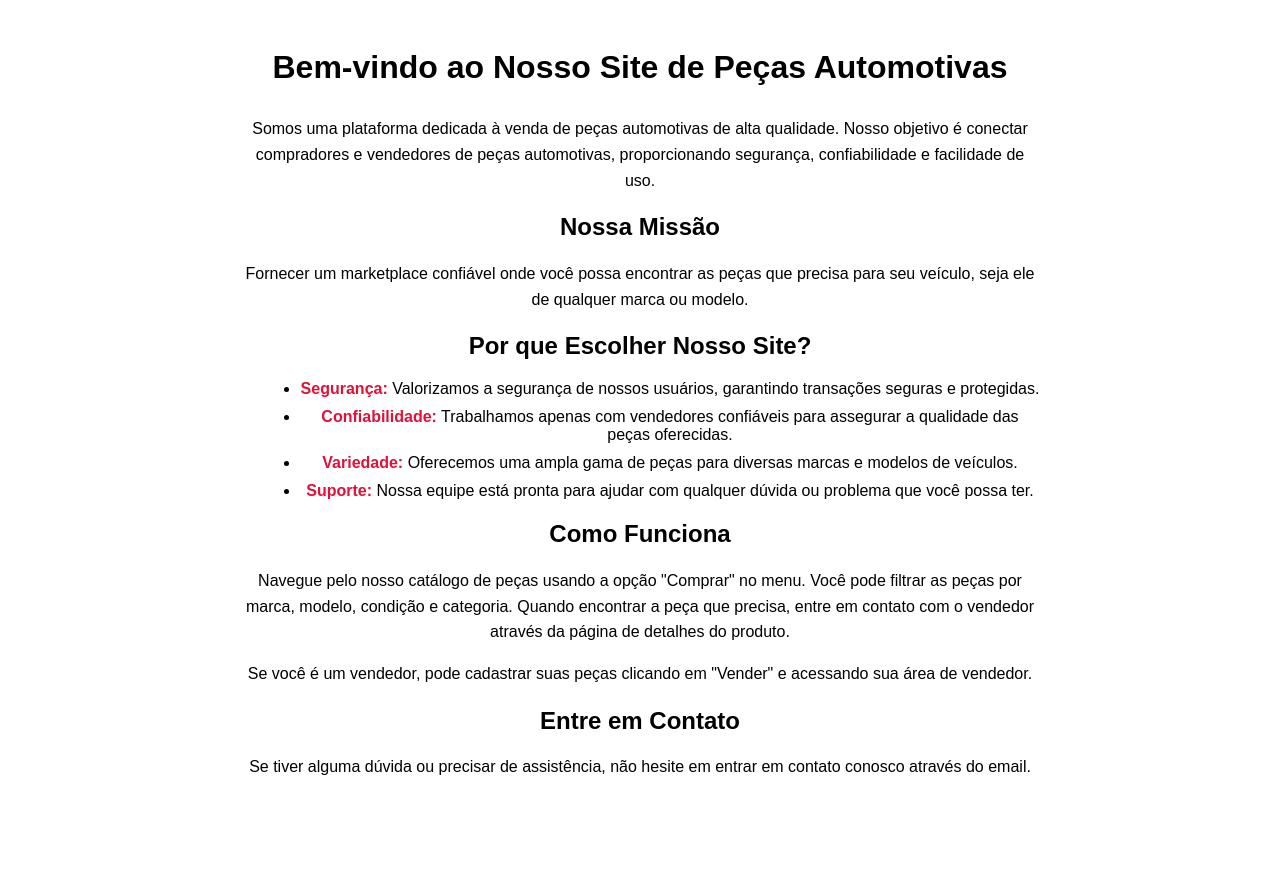
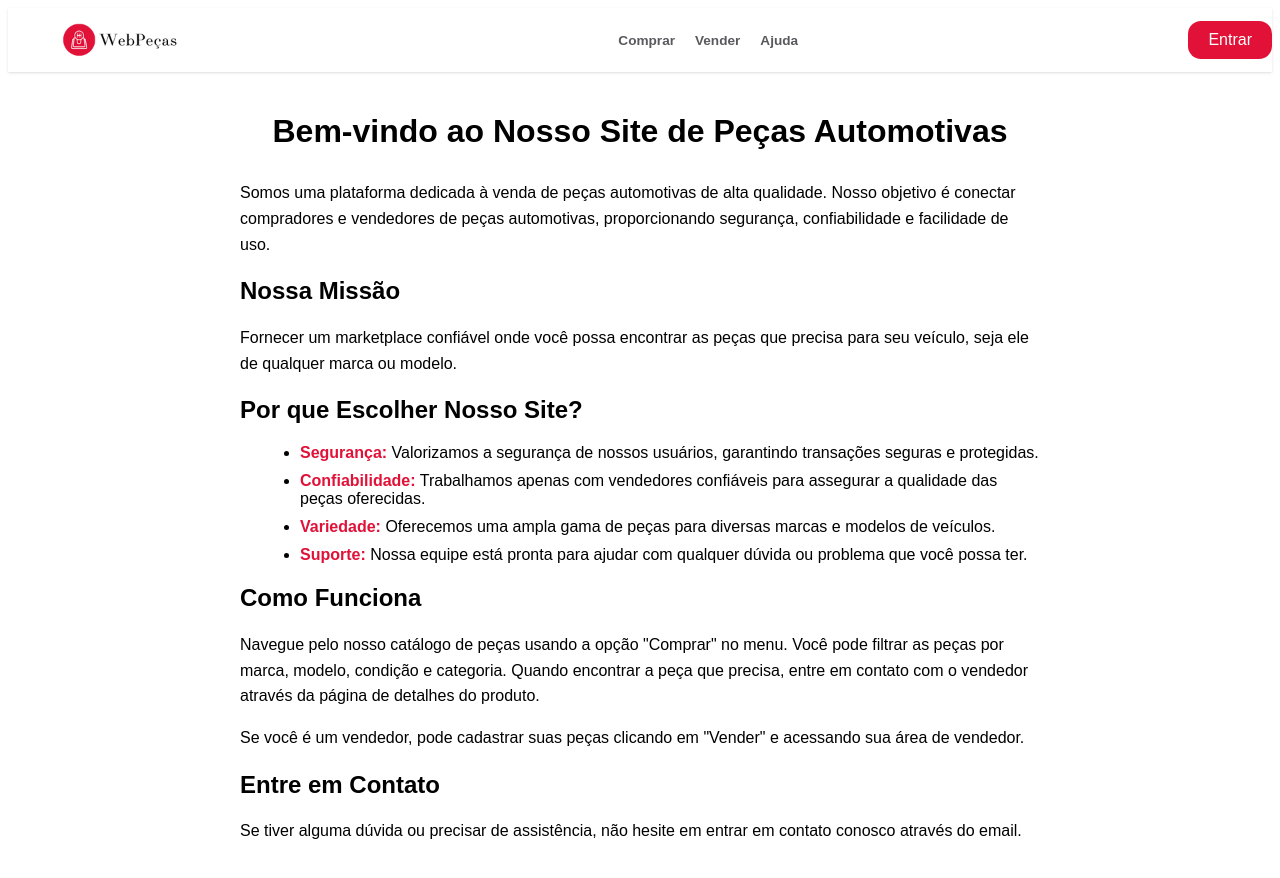
Before and after one commit to BarryHook1/pi-4, a React (Create React App) app in the folder frontend/: page /help in a window 1280 px wide. Shown: the top 878 px of the page. Before the commit the page ends 823 px from the top, so only its background shows below. Built offline with nearby package versions, Linux system fonts and the light colour scheme.

Commit message:
AuthContext e header

```diff
--- a/frontend/src/App.js
+++ b/frontend/src/App.js
@@ -1,31 +1,33 @@
-import logo from './logo.svg';
-import { BrowserRouter as Router, Routes, Route } from 'react-router-dom';  // Importando Routes e Route
-import './App.css';
-import HomePage from './pages/homepage/home';
-import LoginPage from './pages/login/login';  // Importando a página de Login
-import SignupPage from './pages/SignupPage/SignupPage';  // Importando a página de Cadastro
-import SearchPage from './pages/searchpage/search';
-import SellPage from './pages/sellpage/sellpage';
-import VendedorPage from './pages/vendedorpage/vendedorpage';
-import ProductDetail from './pages/productdetailpage/ProductDetail';
-import HelpPage from './pages/helppage/helppage';
+import logo from "./logo.svg";
+import { Routes, Route } from "react-router-dom"; // Importando Routes e Route
+import "./App.css";
+import HomePage from "./pages/homepage/home";
+import LoginPage from "./pages/login/login"; // Importando a página de Login
+import SignupPage from "./pages/SignupPage/SignupPage"; // Importando a página de Cadastro
+import SearchPage from "./pages/searchpage/search";
+import SellPage from "./pages/sellpage/sellpage";
+import VendedorPage from "./pages/vendedorpage/vendedorpage";
+import ProductDetail from "./pages/productdetailpage/ProductDetail";
+import HelpPage from "./pages/helppage/helppage";
 
 function App() {
   return (
-    <div className="App">
-      <Router>
-        <Routes>  {/* Envolver Route dentro de Routes */}
-          <Route path="/" element={<HomePage />} />  {/* Rota para a HomePage */}
-          <Route path="/login" element={<LoginPage />} />  {/* Rota para a LoginPage */}
-          <Route path="/signup" element={<SignupPage />} />  {/* Rota para a SignupPage */}
-          <Route path="/search" element={<SearchPage />} />  {/* Rota para a SearchPage */}
-          <Route path="/sellpage" element={<SellPage />} />  {/* Rota para a SellPage */}
-          <Route path="/vendedorpage" element={<VendedorPage />} />  {/* Rota para a VendedorPage */}
-          <Route path="/help" element={<HelpPage />} /> {/* Rota para a página de ajuda */}
-          <Route path="/product/:productId" element={<ProductDetail />} />
-        </Routes>
-      </Router>
-    </div>
+    <Routes>
+      <Route path="/" element={<HomePage />} /> {/* Rota para a HomePage */}
+      <Route path="/login" element={<LoginPage />} />{" "}
+      {/* Rota para a LoginPage */}
+      <Route path="/signup" element={<SignupPage />} />{" "}
+      {/* Rota para a SignupPage */}
+      <Route path="/search" element={<SearchPage />} />{" "}
+      {/* Rota para a SearchPage */}
+      <Route path="/sellpage" element={<SellPage />} />{" "}
+      {/* Rota para a SellPage */}
+      <Route path="/vendedorpage" element={<VendedorPage />} />{" "}
+      {/* Rota para a VendedorPage */}
+      <Route path="/help" element={<HelpPage />} />{" "}
+      {/* Rota para a página de ajuda */}
+      <Route path="/product/:productId" element={<ProductDetail />} />
+    </Routes>
   );
 }
 
--- /dev/null
+++ b/frontend/src/context/AuthContext.js
@@ -0,0 +1,53 @@
+import React, { createContext, useState, useEffect } from "react";
+
+export const AuthContext = createContext();
+
+export const AuthProvider = ({ children }) => {
+  const [userName, setUserName] = useState("");
+  const [isVendedor, setIsVendedor] = useState(false);
+  const [userId, setUserId] = useState("");
+
+  useEffect(() => {
+    const storedUserName = localStorage.getItem("userName");
+    const storedVendedor = localStorage.getItem("vendedor");
+    const storedUserId = localStorage.getItem("userId");
+
+    if (storedUserName) {
+      setUserName(storedUserName);
+    }
+
+    if (storedVendedor) {
+      setIsVendedor(storedVendedor === "true" || storedVendedor === true);
+    }
+
+    if (storedUserId) {
+      setUserId(storedUserId);
+    }
+  }, []);
+
+  const login = (name, vendedor, id) => {
+    localStorage.setItem("userName", name);
+    localStorage.setItem("vendedor", vendedor);
+    localStorage.setItem("userId", id);
+    setUserName(name);
+    setIsVendedor(Boolean(vendedor)); // Garante que é um booleano
+    setUserId(id);
+  };
+
+  const logout = () => {
+    localStorage.removeItem("userName");
+    localStorage.removeItem("vendedor");
+    localStorage.removeItem("userId");
+    setUserName("");
+    setIsVendedor(false);
+    setUserId("");
+  };
+
+  return (
+    <AuthContext.Provider
+      value={{ userName, isVendedor, userId, login, logout }}
+    >
+      {children}
+    </AuthContext.Provider>
+  );
+};
--- a/frontend/src/index.js
+++ b/frontend/src/index.js
@@ -1,17 +1,24 @@
+// index.js
 import React from 'react';
 import ReactDOM from 'react-dom/client';
 import './index.css';
 import App from './App';
+import Header from './pages/layout/header'; // Ajuste o caminho conforme necessário
+import { BrowserRouter as Router } from 'react-router-dom';
 import reportWebVitals from './reportWebVitals';
+import { AuthProvider } from './context/AuthContext';
 
+// index.js
 const root = ReactDOM.createRoot(document.getElementById('root'));
 root.render(
   <React.StrictMode>
-    <App />
+    <Router>
+      <AuthProvider>
+        <Header />
+        <App />
+      </AuthProvider>
+    </Router>
   </React.StrictMode>
 );
 
-// If you want to start measuring performance in your app, pass a function
-// to log results (for example: reportWebVitals(console.log))
-// or send to an analytics endpoint. Learn more: https://bit.ly/CRA-vitals
 reportWebVitals();
--- /dev/null
+++ b/frontend/src/pages/layout/header.css
@@ -0,0 +1,115 @@
+/* header.css */
+.header {
+    display: flex;
+    align-items: center;
+    justify-content: space-between;
+    background-color: #fff; /* Defina a cor de fundo desejada */
+    padding: 10px 20px;
+    box-shadow: 0px 4px 8px rgba(0, 0, 0, 0.1);
+  }
+
+  .logo img {
+    height: 50px; /* Ajuste o tamanho conforme necessário */
+    cursor: pointer;
+  }
+
+  .nav ul {
+    display: flex;
+    list-style: none;
+    margin: 0;
+    padding: 0;
+  }
+
+  .nav li {
+    margin: 0 15px;
+  }
+
+  .nav a {
+    text-decoration: none;
+    color: #333; /* Cor do texto */
+    font-size: 16px;
+  }
+
+  .nav a:hover {
+    color: #e11138; /* Cor ao passar o mouse */
+  }
+
+  .login {
+    display: flex;
+    align-items: center;
+  }
+
+  .login-btn,
+  .logout-btn,
+  .profile-btn {
+    background-color: #e11138;
+    color: #fff;
+    border: none;
+    padding: 8px 12px;
+    cursor: pointer;
+    font-size: 16px;
+    margin-left: 10px;
+    border-radius: 5px;
+  }
+
+  .login-btn:hover,
+  .logout-btn:hover,
+  .profile-btn:hover {
+    background-color: #c00d2e;
+  }
+
+  .user-menu {
+    display: flex;
+    align-items: center;
+  }
+
+  .user-menu span {
+    margin-right: 10px;
+  }
+
+  .dropdown {
+    position: relative;
+    display: inline-block;
+  }
+
+  .dropdown-content {
+    display: none;
+    position: absolute;
+    right: 0;
+    background-color: #fff;
+    min-width: 120px;
+    box-shadow: 0px 4px 8px rgba(0, 0, 0, 0.1);
+    z-index: 1;
+  }
+
+  .dropdown-content button {
+    color: #333;
+    padding: 10px;
+    text-decoration: none;
+    display: block;
+    width: 100%;
+    background: none;
+    border: none;
+    text-align: left;
+    cursor: pointer;
+  }
+
+  .dropdown-content button:hover {
+    background-color: #f1f1f1;
+  }
+
+  .dropdown:hover .dropdown-content {
+    display: block;
+  }
+
+  .dropdown .profile-btn {
+    background-color: transparent;
+    color: #333;
+    border: none;
+    cursor: pointer;
+    font-size: 16px;
+  }
+
+  .dropdown .profile-btn:hover {
+    color: #e11138;
+  }
--- /dev/null
+++ b/frontend/src/pages/layout/header.js
@@ -0,0 +1,80 @@
+// Header.js
+import React, { useContext } from 'react';
+import { Link, useNavigate } from 'react-router-dom';
+import logo from '../../assets/logo.png';
+import './layout';
+import { AuthContext } from '../../context/AuthContext';
+
+const Header = () => {
+    const navigate = useNavigate();
+    const { userName, isVendedor, logout } = useContext(AuthContext);
+
+    const handleLogout = () => {
+      logout();
+      navigate('/');
+    };
+
+    const handleSellClick = () => {
+      if (isVendedor) {
+        navigate('/sellpage');
+      } else {
+        alert('Você precisa ser um vendedor para acessar esta página.');
+      }
+    };
+
+    const handleProfileClick = () => {
+      navigate('/vendedorpage');
+    };
+
+    return (
+      <header className="header">
+        <div className="logo" onClick={() => navigate('/')}>
+          <img src={logo} alt="Logo" />
+        </div>
+        <nav className="nav">
+          <ul>
+            <li className="header-text">
+              <Link to="/search">Comprar</Link>
+            </li>
+            <li className="header-text">
+              <a href="#" onClick={handleSellClick}>
+                Vender
+              </a>
+            </li>
+            <li className="header-text">
+              <Link to="/help">Ajuda</Link>
+            </li>
+          </ul>
+        </nav>
+        <div className="login">
+          {userName ? (
+            <div className="user-menu">
+              {isVendedor ? (
+                <div className="dropdown">
+                  <button className="profile-btn" onClick={handleProfileClick}>
+                    Meu Perfil
+                  </button>
+                  <div className="dropdown-content">
+                    <button onClick={handleLogout}>Logout</button>
+                  </div>
+                </div>
+              ) : (
+                <div>
+                  <span>Bem-vindo, {userName}</span>
+                  <button className="logout-btn" onClick={handleLogout}>
+                    Logout
+                  </button>
+                </div>
+              )}
+            </div>
+          ) : (
+            <button className="login-btn" onClick={() => navigate('/login')}>
+              Entrar
+            </button>
+          )}
+        </div>
+      </header>
+    );
+  };
+
+  export default Header;
--- /dev/null
+++ b/frontend/src/pages/layout/layout.js
@@ -0,0 +1,14 @@
+// Layout.js
+import React from 'react';
+import Header from './header'; // Ajuste o caminho conforme necessário
+
+const Layout = ({ children }) => {
+  return (
+    <div>
+      <Header />
+      <main>{children}</main>
+    </div>
+  );
+};
+
+export default Layout;
--- a/frontend/src/pages/login/login.js
+++ b/frontend/src/pages/login/login.js
@@ -1,74 +1,71 @@
-import React, { useState } from 'react';
-import './login.css';
-import { useNavigate } from 'react-router-dom';
+import React, { useState, useContext } from 'react';
+import { useNavigate, Link } from 'react-router-dom';
+import { AuthContext } from '../../context/AuthContext';
+import './login.css'; // Importe o arquivo CSS
 
-function LoginPage() {
+const LoginPage = () => {
+  const navigate = useNavigate();
+  const { login } = useContext(AuthContext);
   const [email, setEmail] = useState('');
   const [password, setPassword] = useState('');
-  const [message, setMessage] = useState('');
-  const navigate = useNavigate();
 
-  const handleSubmit = async (e) => {
-    e.preventDefault();
-
+  const handleLogin = async () => {
     try {
       const response = await fetch('http://localhost:8080/login', {
         method: 'POST',
-        headers: {
-          'Content-Type': 'application/json',
-        },
-        body: JSON.stringify({ email, password })  // Enviar email e senha ao backend
+        headers: { 'Content-Type': 'application/json' },
+        body: JSON.stringify({ email, password }),
       });
 
       const data = await response.json();
+
       if (response.ok) {
-        // Armazenar o nome do usuário, o vendedorId e o status de vendedor no localStorage
-        localStorage.setItem('userName', data.name);
-        localStorage.setItem('vendedorId', data.userId);  // Adicionando o vendedorId ao localStorage
-        localStorage.setItem('vendedor', data.vendedor);  // Armazenando o status de vendedor
-        navigate('/');  // Redireciona para a página inicial
+        const { name, vendedor, userId } = data;
+
+        // Chamar a função `login` do AuthContext
+        login(name, vendedor, userId);
+
+        // Navegar para a página inicial ou outra página
+        navigate('/');
       } else {
-        setMessage(data.message || 'Erro ao fazer login');
+        alert(`Erro ao fazer login: ${data.message}`);
       }
     } catch (error) {
-      setMessage('Erro ao conectar com o servidor.');
+      console.error('Erro ao fazer login:', error);
+      alert('Erro ao fazer login. Por favor, tente novamente.');
     }
   };
 
   return (
     <div className="login-container">
       <h1>Login</h1>
-      <form onSubmit={handleSubmit}>
+      {/* Formulário de login */}
       <div className="form-group">
-          <label htmlFor="email">Email:</label>
+        <label>Email:</label>
         <input
           type="email"
-            id="email"
           value={email}
           onChange={(e) => setEmail(e.target.value)}
-            required
+          placeholder="Email"
         />
       </div>
       <div className="form-group">
-          <label htmlFor="password">Senha:</label>
+        <label>Senha:</label>
         <input
           type="password"
-            id="password"
           value={password}
           onChange={(e) => setPassword(e.target.value)}
-            required
+          placeholder="Senha"
         />
       </div>
-        <button type="submit">Entrar</button>
-        {message && <p>{message}</p>}
-      </form>
-
+      <button onClick={handleLogin}>Login</button>
       <div className="signup-link">
-        <p>Não tem cadastro?</p>
-        <button onClick={() => navigate('/signup')}>Cadastre-se</button> {/* Redireciona para a página de cadastro */}
+        <p>
+          Não tem uma conta? <Link to="/signup">Cadastre-se</Link>
+        </p>
       </div>
     </div>
   );
-}
+};
 
 export default LoginPage;
--- a/frontend/src/pages/sellpage/sellpage.js
+++ b/frontend/src/pages/sellpage/sellpage.js
@@ -1,5 +1,6 @@
-import React, { useState } from "react";
+import React, { useState, useContext } from "react";
 import "./sellpage.css";
+import { AuthContext } from '../../context/AuthContext';
 
 const carBrandsWithModels = {
   Chevrolet: [
@@ -371,6 +372,7 @@ const partCategories = {
 };
 
 const SellPage = () => {
+    const { userId, isVendedor } = useContext(AuthContext);
   const [typeCategory, setTypeCategory] = useState("");
   const [typePart, setTypePart] = useState("");
   const [stock, setStock] = useState("");
@@ -388,19 +390,17 @@ const SellPage = () => {
     setCarModel(""); // Limpa o modelo quando muda a marca
   };
 
+
   const handleSubmit = async (e) => {
     e.preventDefault();
 
-    const vendedorId = localStorage.getItem("vendedorId");
-    console.log("vendedorId:", vendedorId); // Verifique se o vendedorId não é null
-
-    if (!vendedorId) {
-      alert("Você precisa estar logado para adicionar produtos.");
+    if (!isVendedor) {
+      alert("Você precisa ser um vendedor para adicionar produtos.");
       return;
     }
 
     const productData = {
-      vendedorId, // Enviar o vendedorId na requisição
+        vendedorId: userId, // Usando userId como vendedorId
       typeCategory,
       typePart,
       stock,
--- a/frontend/src/pages/vendedorpage/vendedorpage.js
+++ b/frontend/src/pages/vendedorpage/vendedorpage.js
@@ -1,29 +1,30 @@
 // vendedorpage.js
-import React, { useState, useEffect } from 'react';
-import './vendedorpage.css';
-import { useNavigate } from 'react-router-dom';
+import React, { useState, useEffect, useContext } from "react";
+import "./vendedorpage.css";
+import { useNavigate } from "react-router-dom";
+import { AuthContext } from "../../context/AuthContext";
 
 const VendedorPage = () => {
   const navigate = useNavigate();
+  const { isVendedor, userId } = useContext(AuthContext);
   const [products, setProducts] = useState([]);
   const [proposals, setProposals] = useState([]);
-    const [activeTab, setActiveTab] = useState('produtos'); // 'produtos' ou 'propostas'
+  const [activeTab, setActiveTab] = useState("produtos");
 
   useEffect(() => {
-        const isVendedor = localStorage.getItem('vendedor') === 'true';
     if (!isVendedor) {
-            alert('Você precisa ser um vendedor para acessar esta página.');
-            navigate('/');  // Redireciona para a página inicial ou outra página adequada
+      alert("Você precisa ser um vendedor para acessar esta página.");
+      navigate("/");
     } else {
       fetchProducts();
       fetchProposals();
     }
-    }, [navigate]);
+  }, [navigate, isVendedor]);
+
 
   const fetchProducts = async () => {
-        const vendedorId = localStorage.getItem('vendedorId');
     try {
-            const response = await fetch(`http://localhost:8080/vendedor/products/${vendedorId}`);
+      const response = await fetch(`http://localhost:8080/vendedor/products/${userId}`);
       const data = await response.json();
       setProducts(data);
     } catch (error) {
@@ -32,9 +33,8 @@ const VendedorPage = () => {
   };
 
   const fetchProposals = async () => {
-        const vendedorId = localStorage.getItem('vendedorId');
     try {
-            const response = await fetch(`http://localhost:8080/vendedor/proposals/${vendedorId}`);
+      const response = await fetch(`http://localhost:8080/vendedor/proposals/${userId}`);
       const data = await response.json();
       setProposals(data);
     } catch (error) {
@@ -44,43 +44,60 @@ const VendedorPage = () => {
 
   const handleDelete = async (productId) => {
     try {
-            const response = await fetch(`http://localhost:8080/products/${productId}`, {
-                method: 'DELETE',
-            });
+      const response = await fetch(
+        `http://localhost:8080/products/${productId}`,
+        {
+          method: "DELETE",
+        }
+      );
       if (response.ok) {
-                alert('Produto excluído com sucesso!');
+        alert("Produto excluído com sucesso!");
         // Atualizar a lista de produtos
-                setProducts(products.filter(product => product._id !== productId));
+        setProducts(products.filter((product) => product._id !== productId));
       } else {
         const data = await response.json();
         alert(`Erro ao excluir produto: ${data.message}`);
       }
     } catch (error) {
-            console.error('Erro ao excluir produto:', error);
+      console.error("Erro ao excluir produto:", error);
     }
   };
 
   const handleUpdate = async (productId, updatedStock) => {
-        console.log('Atualizando produto:', productId, 'com novo estoque:', updatedStock);
+    console.log(
+      "Atualizando produto:",
+      productId,
+      "com novo estoque:",
+      updatedStock
+    );
     try {
-            const response = await fetch(`http://localhost:8080/products/${productId}`, {
-                method: 'PUT',
-                headers: { 'Content-Type': 'application/json' },
+      const response = await fetch(
+        `http://localhost:8080/products/${productId}`,
+        {
+          method: "PUT",
+          headers: { "Content-Type": "application/json" },
           body: JSON.stringify({ stock: updatedStock }),
-            });
+        }
+      );
       const data = await response.json();
       if (response.ok) {
-                alert('Estoque atualizado com sucesso!');
+        alert("Estoque atualizado com sucesso!");
         // Atualizar a lista de produtos
-                setProducts(products.map(product =>
-                    product._id === productId ? { ...product, stock: updatedStock } : product
-                ));
+        setProducts(
+          products.map((product) =>
+            product._id === productId
+              ? { ...product, stock: updatedStock }
+              : product
+          )
+        );
       } else {
         alert(`Erro ao atualizar estoque: ${data.message}`);
       }
     } catch (error) {
-            console.error('Erro ao atualizar estoque:', error);
-            alert('Erro ao atualizar estoque. Verifique o console para mais detalhes.');
+      console.error("Erro ao atualizar estoque:", error);
+      alert(
+        "Erro ao atualizar estoque. Verifique o console para mais detalhes."
+      );
     }
   };
 
@@ -89,37 +106,60 @@ const VendedorPage = () => {
       <h1>Área do Vendedor</h1>
       <div className="tab-menu">
         <button
-                    className={activeTab === 'produtos' ? 'active' : ''}
-                    onClick={() => setActiveTab('produtos')}>
+          className={activeTab === "produtos" ? "active" : ""}
+          onClick={() => setActiveTab("produtos")}
+        >
           Meus Produtos
         </button>
         <button
-                    className={activeTab === 'propostas' ? 'active' : ''}
-                    onClick={() => setActiveTab('propostas')}>
+          className={activeTab === "propostas" ? "active" : ""}
+          onClick={() => setActiveTab("propostas")}
+        >
           Propostas
         </button>
       </div>
 
-            {activeTab === 'produtos' && (
+      {activeTab === "produtos" && (
         <div className="product-list">
           {products.length > 0 ? (
             products.map((product) => (
               <div key={product._id} className="product-card">
                 <h3>{product.typePart}</h3>
-                                <p><strong>Marca do Carro:</strong> {product.carBrand}</p>
-                                <p><strong>Modelo do Carro:</strong> {product.carModel}</p>
-                                <p><strong>Ano:</strong> {product.yearFrom} - {product.yearTo}</p>
-                                <p><strong>Condição:</strong> {product.condition}</p>
-                                <p><strong>Descrição:</strong> {product.description}</p>
-                                <p><strong>Quantidade em Estoque:</strong> {product.stock}</p>
+                <p>
+                  <strong>Marca do Carro:</strong> {product.carBrand}
+                </p>
+                <p>
+                  <strong>Modelo do Carro:</strong> {product.carModel}
+                </p>
+                <p>
+                  <strong>Ano:</strong> {product.yearFrom} - {product.yearTo}
+                </p>
+                <p>
+                  <strong>Condição:</strong> {product.condition}
+                </p>
+                <p>
+                  <strong>Descrição:</strong> {product.description}
+                </p>
+                <p>
+                  <strong>Quantidade em Estoque:</strong> {product.stock}
+                </p>
                 <div className="actions">
-                                    <button onClick={() => handleDelete(product._id)}>Excluir</button>
-                                    <button onClick={() => {
-                                        const newStock = prompt('Digite a nova quantidade em estoque:', product.stock);
+                  <button onClick={() => handleDelete(product._id)}>
+                    Excluir
+                  </button>
+                  <button
+                    onClick={() => {
+                      const newStock = prompt(
+                        "Digite a nova quantidade em estoque:",
+                        product.stock
+                      );
                       if (newStock !== null && !isNaN(newStock)) {
                         handleUpdate(product._id, Number(newStock));
                       }
-                                    }}>Atualizar Estoque</button>
+                    }}
+                  >
+                    Atualizar Estoque
+                  </button>
                 </div>
               </div>
             ))
@@ -129,16 +169,25 @@ const VendedorPage = () => {
         </div>
       )}
 
-            {activeTab === 'propostas' && (
+      {activeTab === "propostas" && (
         <div className="proposal-list">
           {proposals.length > 0 ? (
             proposals.map((proposal) => (
               <div key={proposal._id} className="proposal-card">
                 <h3>Proposta para: {proposal.product.typePart}</h3>
-                                <p><strong>Email:</strong> {proposal.email}</p>
-                                <p><strong>Telefone:</strong> {proposal.phone}</p>
-                                <p><strong>Mensagem:</strong> {proposal.message}</p>
-                                <p><strong>Data:</strong> {new Date(proposal.date).toLocaleString()}</p>
+                <p>
+                  <strong>Email:</strong> {proposal.email}
+                </p>
+                <p>
+                  <strong>Telefone:</strong> {proposal.phone}
+                </p>
+                <p>
+                  <strong>Mensagem:</strong> {proposal.message}
+                </p>
+                <p>
+                  <strong>Data:</strong>{" "}
+                  {new Date(proposal.date).toLocaleString()}
+                </p>
               </div>
             ))
           ) : (
```
Also changed, not shown: frontend/src/pages/homepage/home.js (+3 -89 lines), 1 other file (tests, documents, lock files or other folders). Lines whose indentation alone changed are shown as unchanged.
